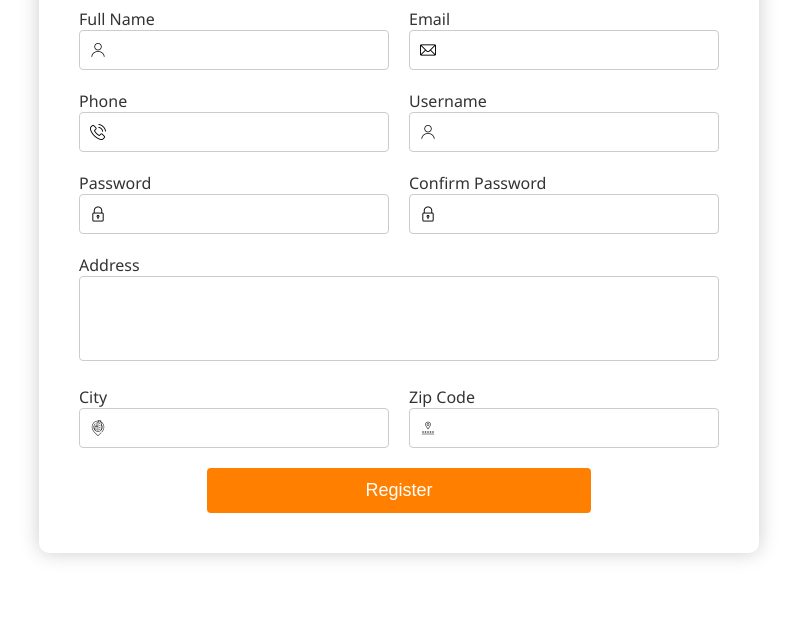
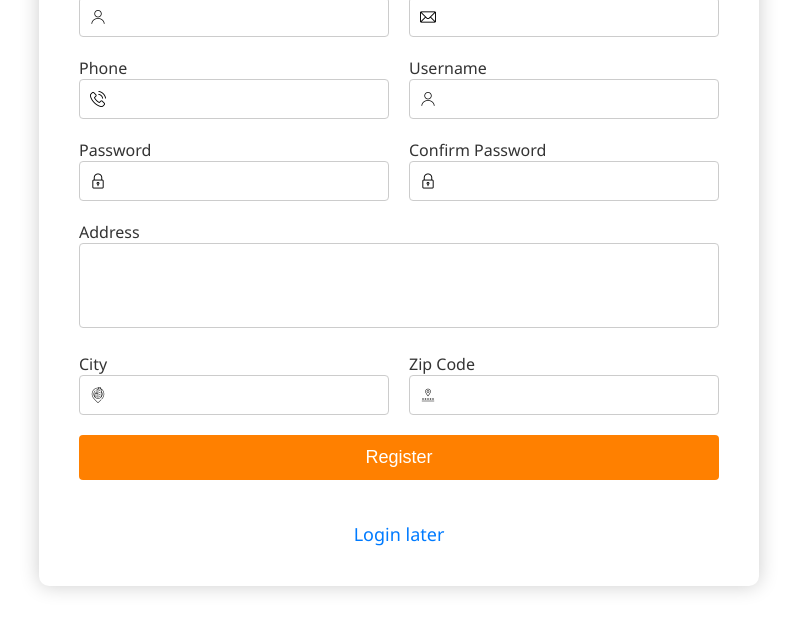
Before and after one commit to cp3407group10/CP3407, a plain HTML site: page cp3407-project-main/register.html in a window 1280 px wide. Shown: the part 166-798 px from the top of the page, without its empty margins (241-1038 px from the left). Drawn offline with Linux system fonts and the light colour scheme.

Commit message:
Adding a Back Button

```diff
--- a/cp3407-project-main/register.html
+++ b/cp3407-project-main/register.html
@@ -62,6 +62,10 @@
             <button type="submit" class="btn full-width">Register</button>
         </div>
 
+        <div class="extra-links">
+        <br>
+        <a href="javascript:history.back()" id ="back"> Login later</a>
+    </div>
     </form>
 </div>
 <script src="static/validateForm.js"></script>
--- a/cp3407-project-main/static/css/register.css
+++ b/cp3407-project-main/static/css/register.css
@@ -89,8 +89,7 @@ textarea {
 }
 
 .btn.full-width {
-    width: 60%; /* Adjust this percentage according to your preference */
-    margin: 0 auto; /* Center the button horizontally */
+    width: 100%; /* Adjust this percentage according to your preference */
     background-color: #ff8000;
     color: white;
     border: none;
@@ -103,3 +102,14 @@ textarea {
 .btn:hover {
     background-color: #e67300;
 }
+
+.extra-links {
+    text-align: center;
+    margin-top: 20px;
+}
+
+.extra-links a {
+    color: #007bff;
+    text-decoration: none;
+    font-size: 18px; /* Adjust the font size as needed */
+}
```
